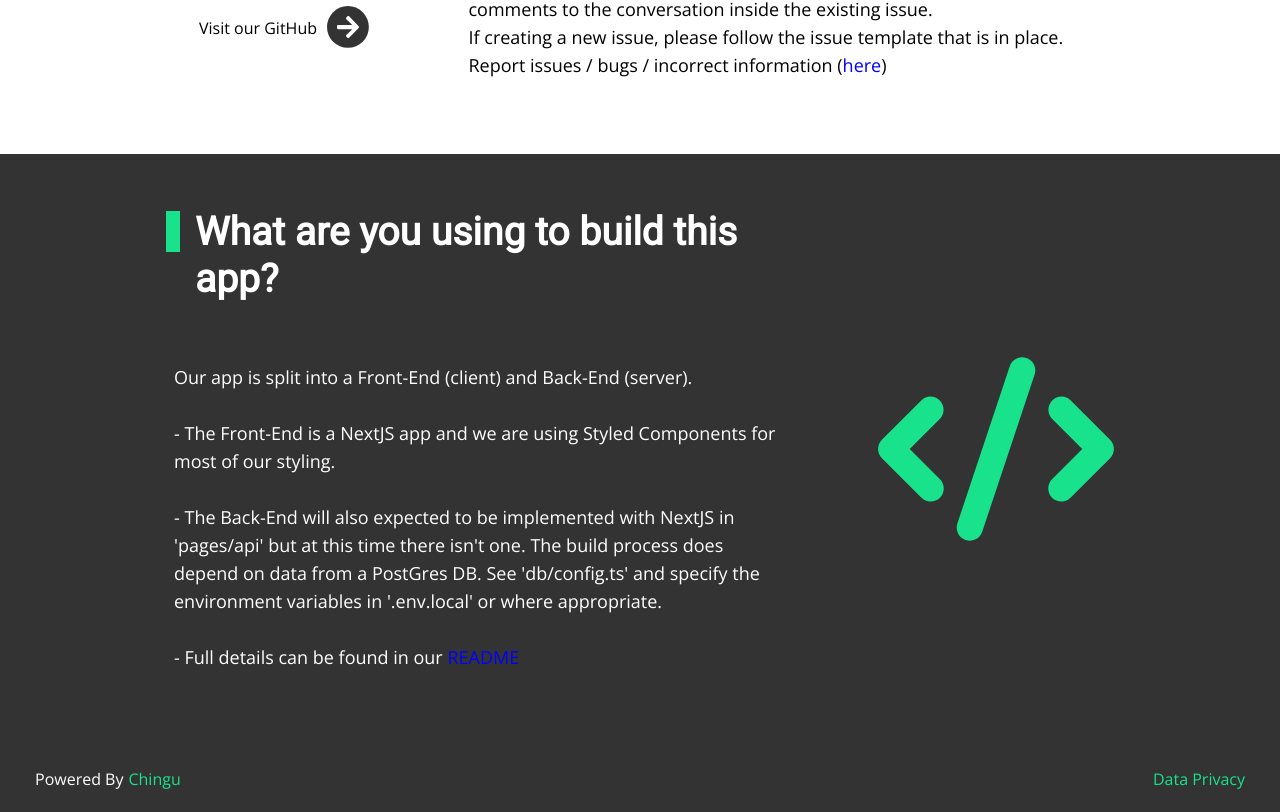
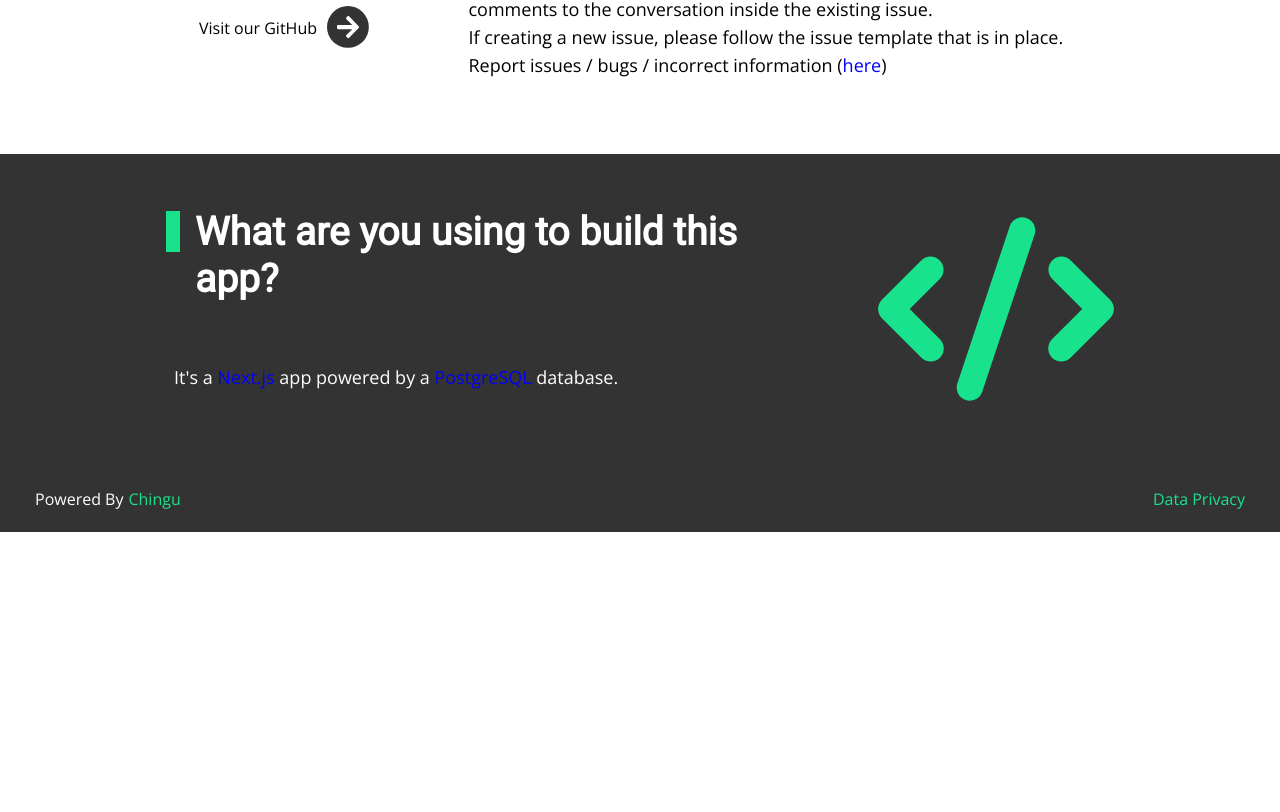
Before and after one commit to chingu-voyages/moonshot-chingu-quiz, a Next.js app: page /about in a window 1280 px wide. Shown: the part 2154-2966 px from the top of the page. After the commit the page ends 2686 px from the top, so only its background shows below. Built offline with nearby package versions, Linux system fonts and the light colour scheme; no server answers.

Commit message:
Simplified "What are you using to build this app" to a single short paragraph

```diff
--- a/components/aboutUs/Resources.tsx
+++ b/components/aboutUs/Resources.tsx
@@ -305,21 +305,10 @@ export const ABOUT_DATA = [
     svg: <CodeSVG />,
     title: `What are you using to build this app?`,
     text: (
-      <>
-        Our app is split into a Front-End (client) and Back-End (server).
-        <br />
-        <br />
-        - The Front-End is a NextJS app and we are using Styled Components for
-        most of our styling.
-        <br />
-        <br />
-        - The Back-End will also expected to be implemented with NextJS in
-        'pages/api' but at this time there isn't one. The build process does
-        depend on data from a PostGres DB. See 'db/config.ts' and specify the
-        environment variables in '.env.local' or where appropriate.
-        <br />
-        <br />- Full details can be found in our {repoGitLink}
-      </>
+      <p>
+        It's a <a href="https://nextjs.org/docs">Next.js</a> app powered by a{" "}
+        <a href="https://www.postgresql.org/">PostgreSQL</a> database.
+      </p>
     ),
   },
 ];
```
